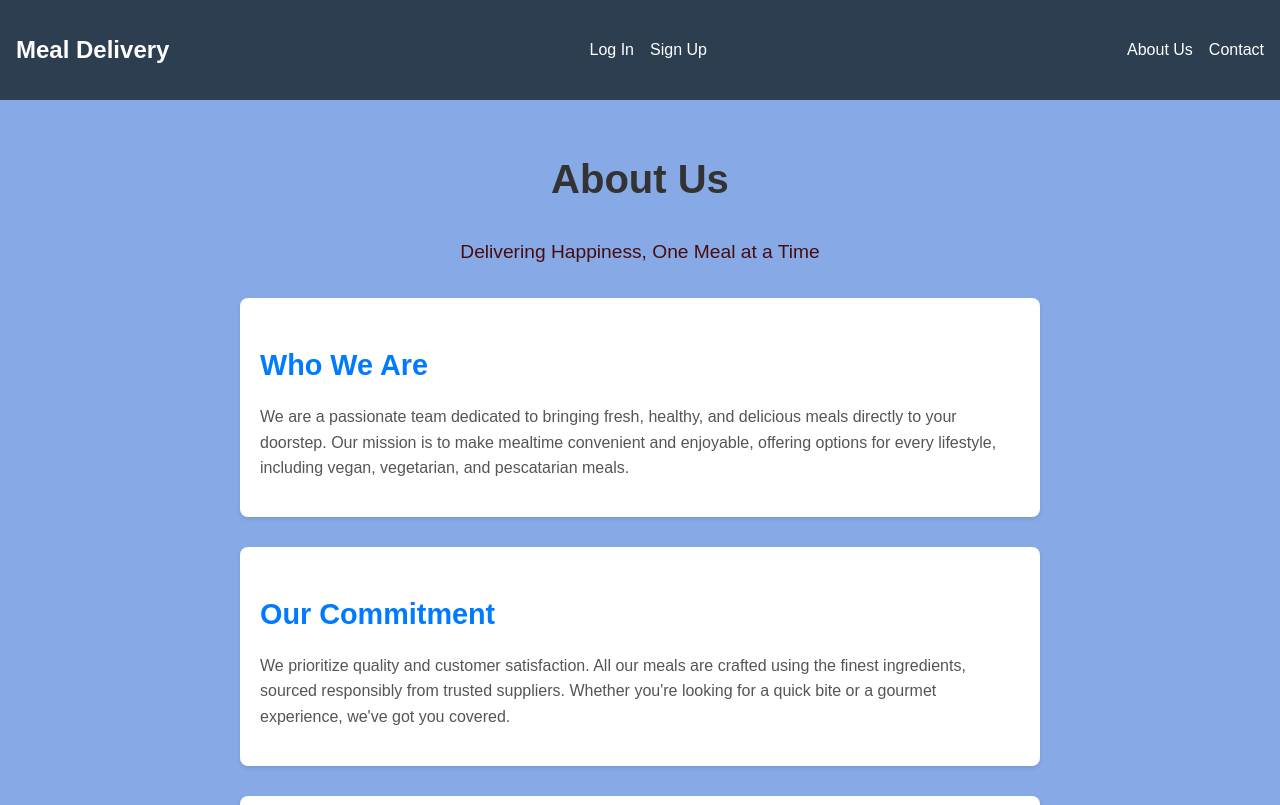
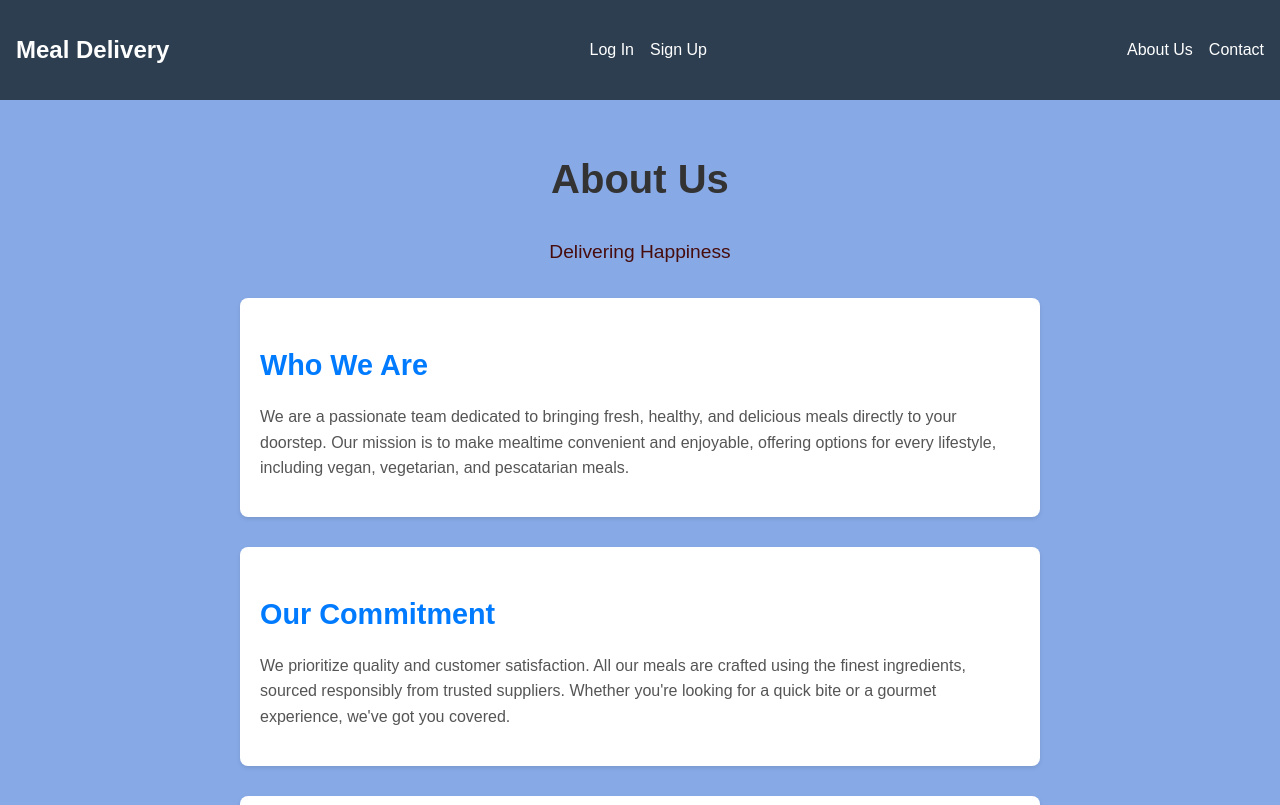
Before and after one commit to sandu456/mealdelivery-Frontend, a React (Vite) app: page /about-us in a window 1280 px wide. Shown: the top 805 px of the page. Built offline with nearby package versions, Linux system fonts and the light colour scheme.

Commit message:
change about.tsx

```diff
--- a/src/Pages/AboutUs.tsx
+++ b/src/Pages/AboutUs.tsx
@@ -6,7 +6,7 @@ const AboutUs: React.FC = () => {
     <div className="about-us">
       <div className="about-header">
         <h1>About Us</h1>
-        <p>Delivering Happiness, One Meal at a Time</p>
+        <p>Delivering Happiness</p>
       </div>
 
       <div className="about-content">
```
